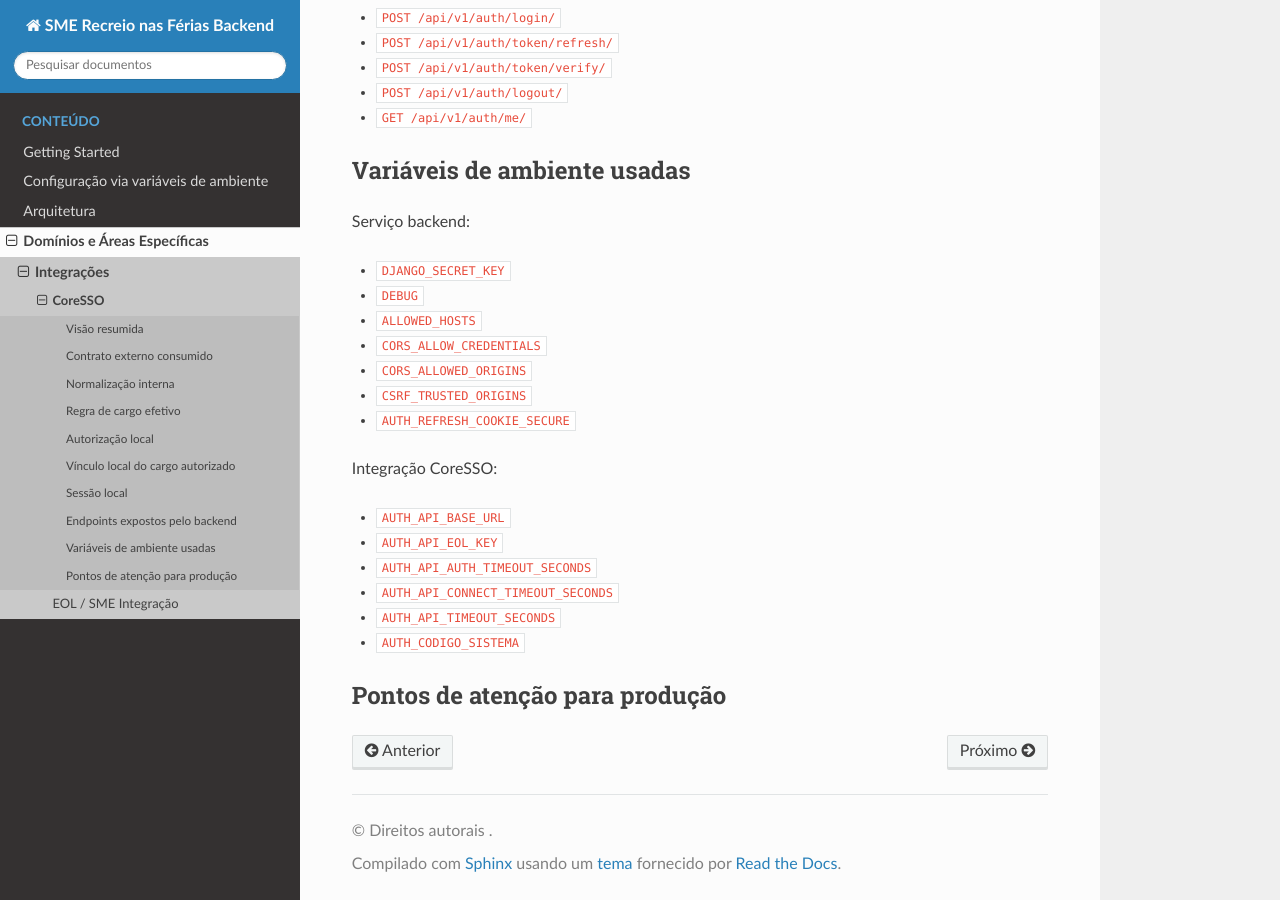
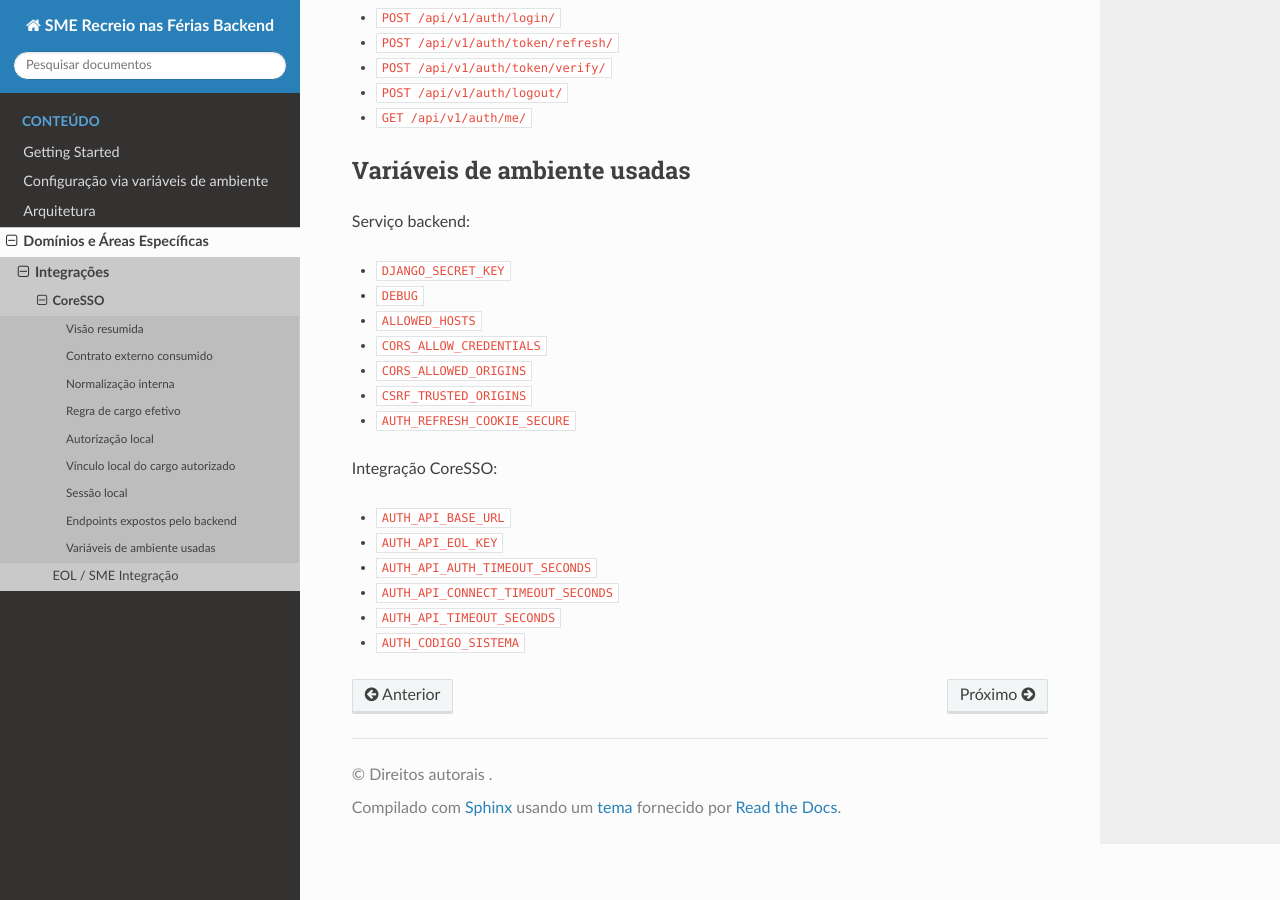
Before and after one commit to prefeiturasp/SME-RecreioNasFerias-Backend, a Sphinx documentation site: the page built from docs/dominios/integracoes/coresso/index.rst, in a window 1280 px wide and 900 px high, scrolled down 2615 px. Built offline with Sphinx 7.4.7 and the Read the Docs theme 3.1.0, drawn with Linux system fonts in a browser that asks for light colours.

Commit message:
docs: remove seção vazia da documentação do CoreSSO

```diff
--- a/docs/dominios/integracoes/coresso/index.rst
+++ b/docs/dominios/integracoes/coresso/index.rst
@@ -139,6 +139,3 @@ Integração CoreSSO:
 - ``AUTH_API_CONNECT_TIMEOUT_SECONDS``
 - ``AUTH_API_TIMEOUT_SECONDS``
 - ``AUTH_CODIGO_SISTEMA``
-
-Pontos de atenção para produção
--------------------------------
```
